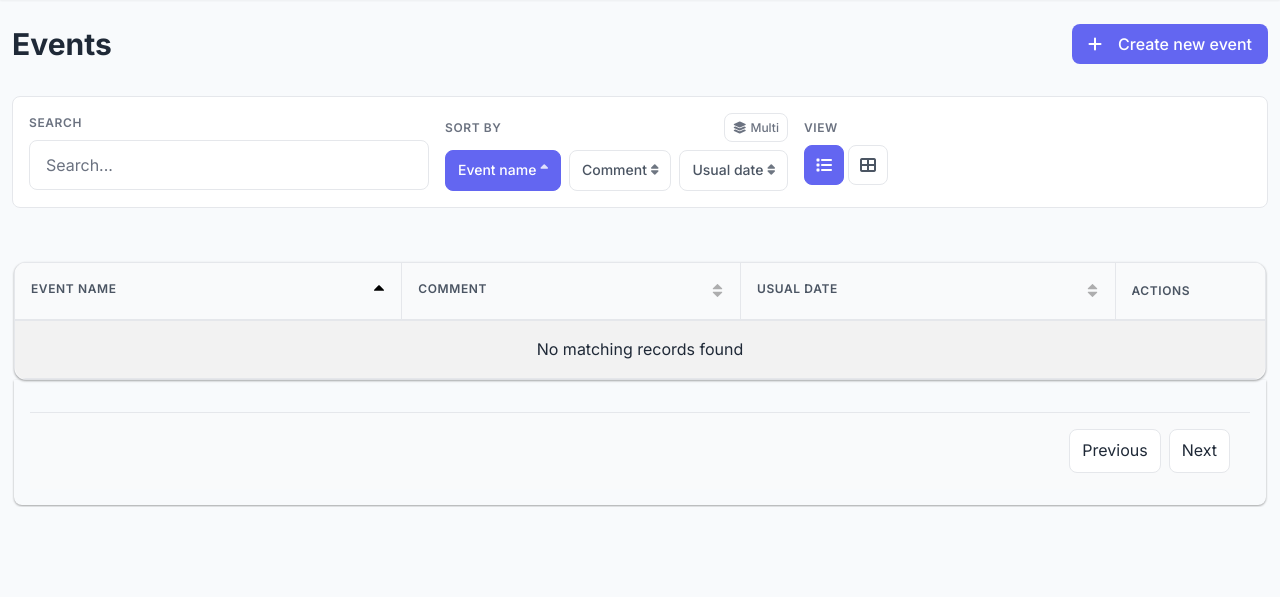
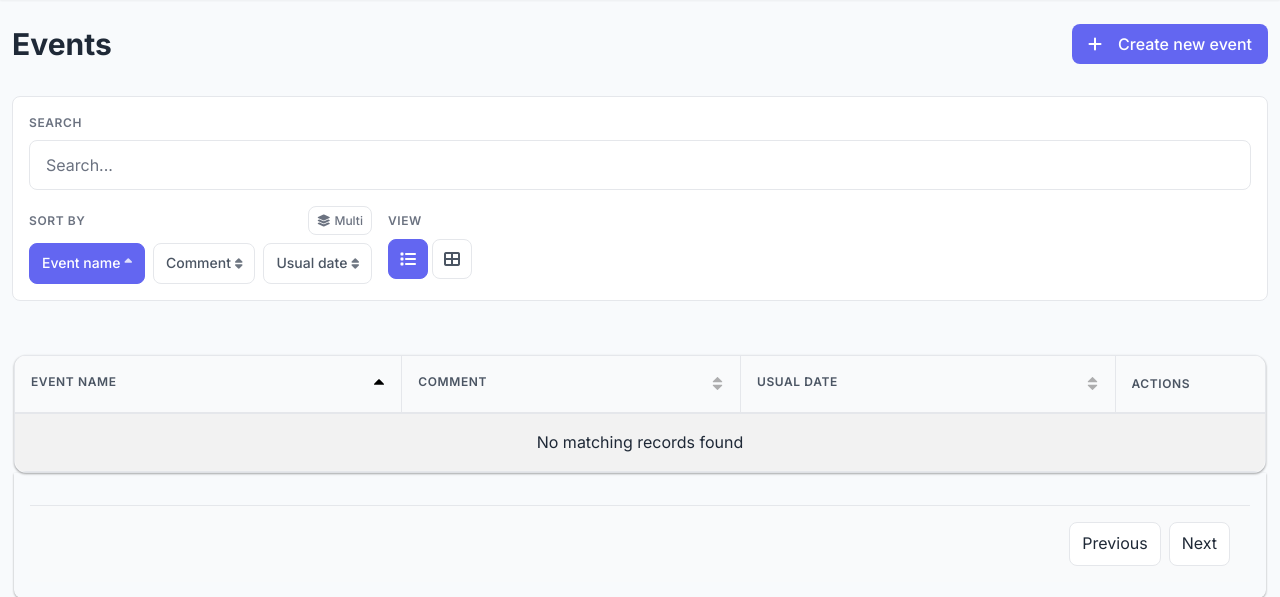
Before and after one commit to adrien-berchet/gift-manager, a Django app: page /en/events/ in a window 1280 px wide. Shown: the part 92-689 px from the top of the page. Run offline with Django 5.2, Linux system fonts and the light colour scheme; the visitor is signed in with stand-in values (Sample User, id 1); data that the repository does not hold is empty; some libraries are stand-ins or nearby versions.

Commit message:
Fix: Make search section take full width to force proper wrapping
Changed search section flex basis to 100% and max-width to 100%
to ensure it takes the entire first row in the filter panel,
forcing sort and view sections to wrap to the next line.

This fixes the layout issue on the relations page where sections
were incorrectly positioned side by side instead of stacked.

🤖 Generated with [Claude Code](https://claude.com/claude-code)

Co-Authored-By: Claude Sonnet 4.5 <noreply@anthropic.com>

```diff
--- a/gift_manager/static/gift_manager/theme.css
+++ b/gift_manager/static/gift_manager/theme.css
@@ -3018,9 +3018,9 @@ h4, h5, h6 {
     }
 
     .filter-section.search-section {
-        flex: 1;
+        flex: 1 1 100%;
         min-width: 200px;
-        max-width: 400px;
+        max-width: 100%;
     }
 
     .sort-options {
```
